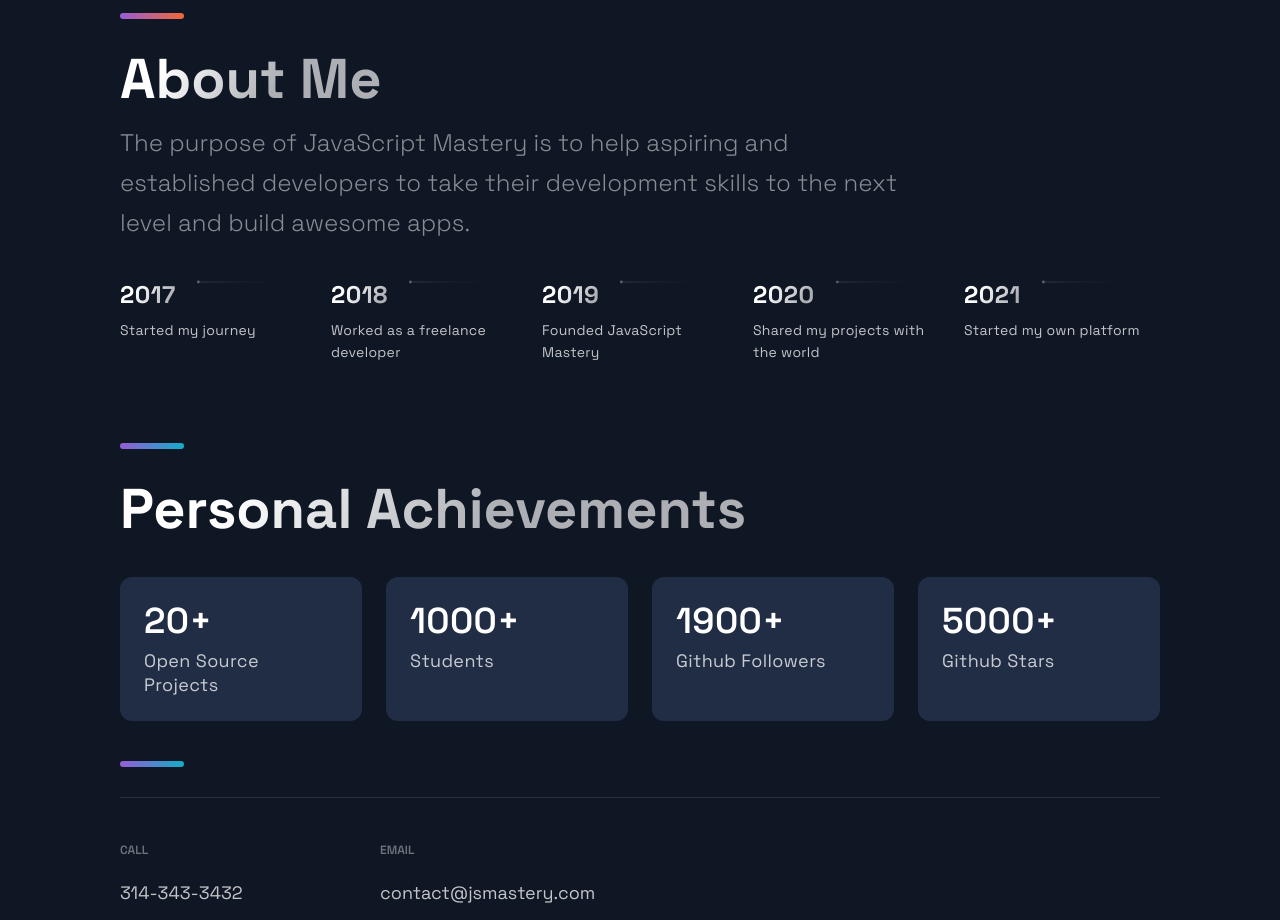
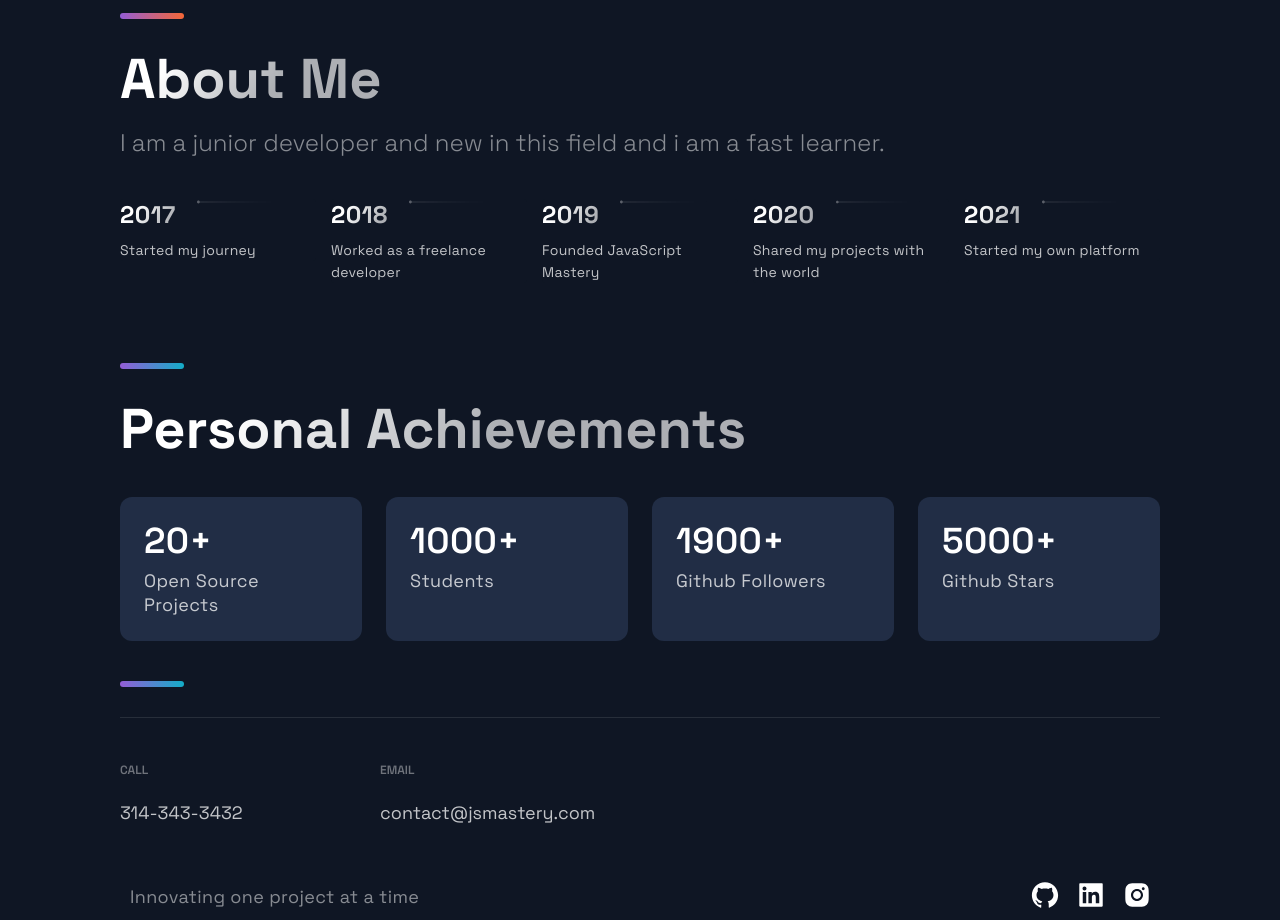
Before and after one commit to Rishabh471/portfolio0707, a Next.js app: page / in a window 1280 px wide. Shown: the part 2680-3600 px from the top of the page. Built offline with nearby package versions, Linux system fonts and the light colour scheme.

Commit message:
Update TimeLine.js

```diff
--- a/src/components/TimeLine/TimeLine.js
+++ b/src/components/TimeLine/TimeLine.js
@@ -46,7 +46,7 @@
     <Section id="about">
       <SectionTitle>About Me</SectionTitle>
       <SectionText>
-      The purpose of JavaScript Mastery is to help aspiring and established developers to take their development skills to the next level and build awesome apps.
+      I am a junior developer and new in this field and i am a fast learner.
       </SectionText>
       <CarouselContainer ref={carouselRef} onScroll={handleScroll}>
         <>
```
